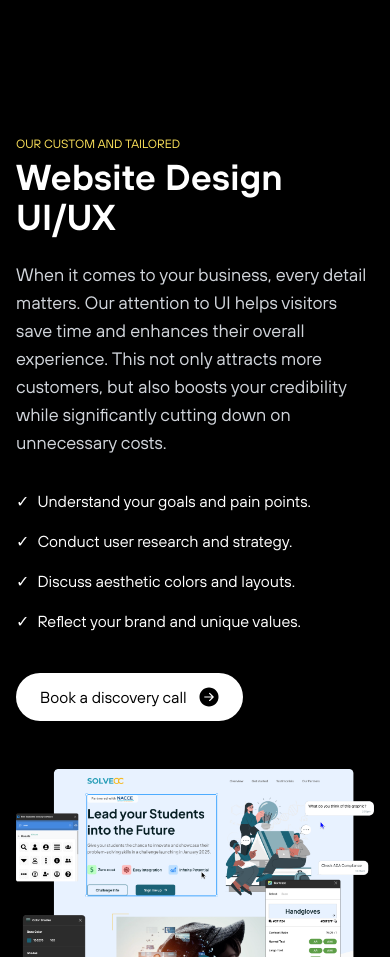
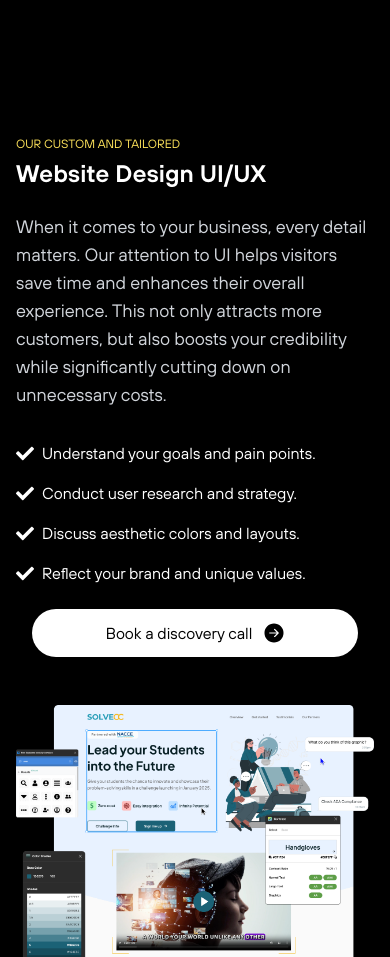
Before and after one commit to Visions-to-Visuals/v2v-website, a Next.js app: page / in a window 390 px wide. Shown: the part 820-1777 px from the top of the page. Built offline with nearby package versions, Linux system fonts and the light colour scheme.

Commit message:
feat: uiux section mobile

```diff
--- a/src/components/sections/UIUXDesign.tsx
+++ b/src/components/sections/UIUXDesign.tsx
@@ -3,12 +3,12 @@ import Image from 'next/image'
 export function UIUXDesign() {
   return (
     <section className="flex items-center justify-center w-full bg-black text-white py-20">
-      <div className="flex flex-col lg:flex-row max-w-7xl mx-auto px-4 gap-12 justify-between">
+      <div className="flex flex-col uiuxbreak:flex-row max-w-7xl mx-auto px-4 gap-12 justify-between">
         {/* Left Column */}
-        <div className="flex flex-col gap-6 lg:w-2/5">
+        <div className="flex flex-col gap-6 uiuxbreak:w-2/5">
           <div className="flex flex-col gap-1">
             <span className="text-[12px] md:text-base text-[#FFE45B]">OUR CUSTOM AND TAILORED</span>
-            <h2 className="text-4xl">Website Design UI/UX</h2>
+            <h2 className="text-2xl md:text-4xl">Website Design UI/UX</h2>
           </div>
 
           <p className="text-lg text-gray-300">
@@ -17,24 +17,49 @@ export function UIUXDesign() {
 
           <ul className="flex flex-col gap-4 text-white mt-2">
             <li className="flex items-center gap-2">
-              <span>✓</span>
+              <Image
+                src="/assets/check.svg"
+                alt="Check mark"
+                width={18}
+                height={19}
+                className="w-[18px] h-[19px]"
+              />
               Understand your goals and pain points.
             </li>
             <li className="flex items-center gap-2">
-              <span>✓</span>
+              <Image
+                src="/assets/check.svg"
+                alt="Check mark"
+                width={18}
+                height={19}
+                className="w-[18px] h-[19px]"
+              />
               Conduct user research and strategy.
             </li>
             <li className="flex items-center gap-2">
-              <span>✓</span>
+              <Image
+                src="/assets/check.svg"
+                alt="Check mark"
+                width={18}
+                height={19}
+                className="w-[18px] h-[19px]"
+              />
               Discuss aesthetic colors and layouts.
             </li>
             <li className="flex items-center gap-2">
-              <span>✓</span>
+              <Image
+                src="/assets/check.svg"
+                alt="Check mark"
+                width={18}
+                height={19}
+                className="w-[18px] h-[19px]"
+              />
               Reflect your brand and unique values.
             </li>
           </ul>
 
-          <button className="flex items-center gap-3 bg-white text-black px-6 py-3 mt-4 rounded-full w-fit hover:bg-gray-100 transition-colors">
+          <div className="flex justify-center mobile:justify-start">
+            <button className="w-[calc(100%-2rem)] mobile:w-auto flex items-center justify-center gap-3 bg-white text-black px-6 py-3 rounded-full mb-0 uiuxbreak:mb-24 hover:bg-gray-100 transition-colors">
               Book a discovery call
               <Image
                 src="/assets/arrow.svg"
@@ -44,6 +69,8 @@ export function UIUXDesign() {
                 className="w-5 h-5"
               />
             </button>
+          </div>
+
         </div>
 
         {/* Right Column */}
--- a/tailwind.config.ts
+++ b/tailwind.config.ts
@@ -11,6 +11,7 @@ export default {
       screens: {
         'break': '825px',
         'mobile': '496px',
+        'uiuxbreak': '930px',
       },
       colors: {
         white: '#FFFFFF',
```
Also changed, not shown: public/assets/check.svg (added). Lines whose indentation alone changed are shown as unchanged.
